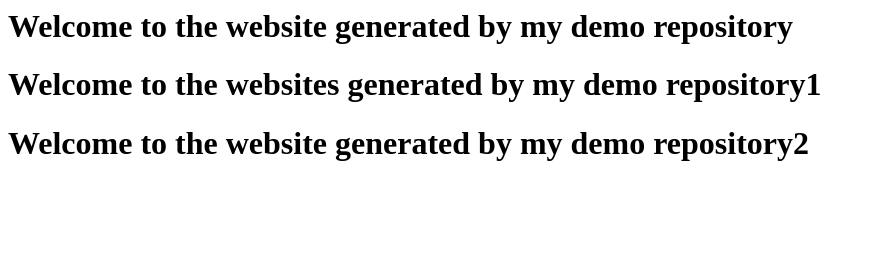
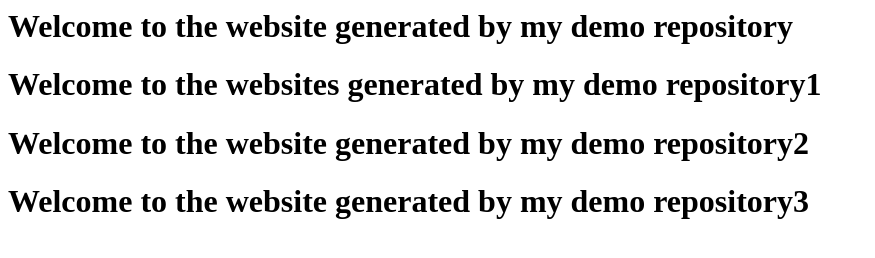
Before and after one commit to karthick519/demo-repository, a website: page index.html in a window 1280 px wide. Shown: the whole page, without its empty margins (0-875 px from the left). Drawn offline with Linux system fonts and the light colour scheme.

Commit message:
Update index.html

```diff
--- a/index.html
+++ b/index.html
@@ -1,3 +1,4 @@
 <h1>Welcome to the website generated by my demo repository</h1>
 <h1>Welcome to the websites generated by my demo repository1</h1>
 <h1>Welcome to the website generated by my demo repository2</h1>
+<h1>Welcome to the website generated by my demo repository3</h1>
```
